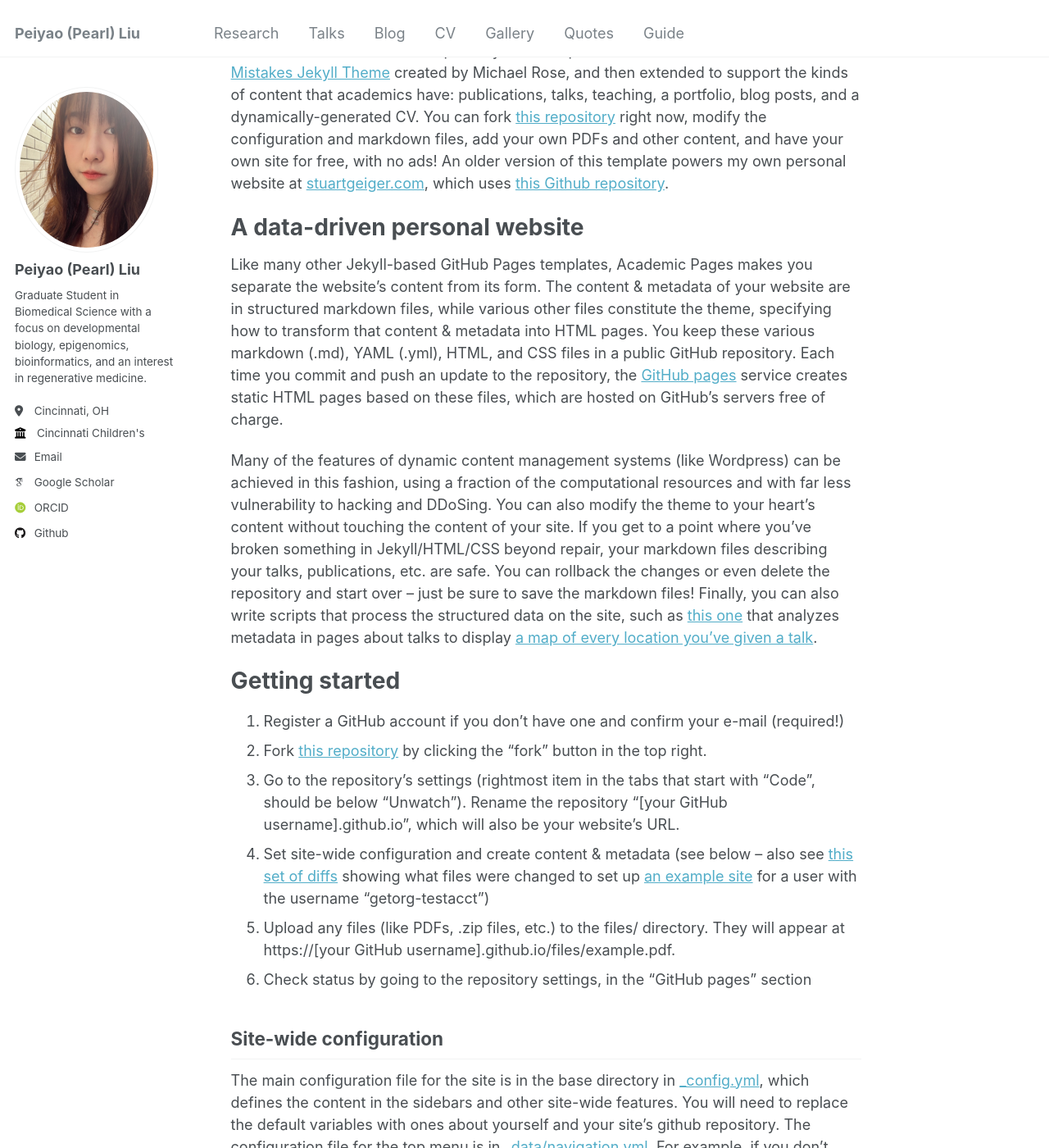
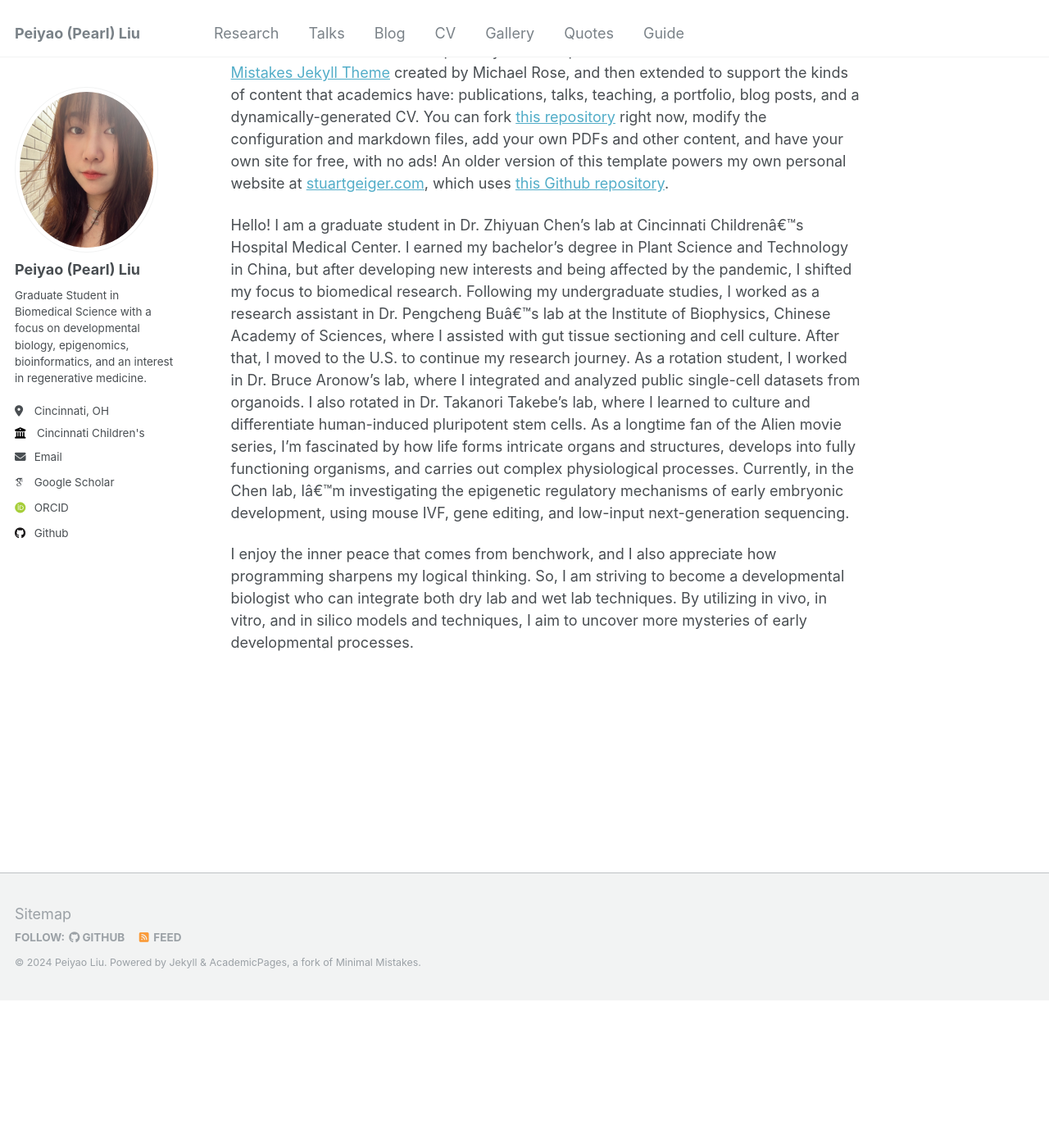
Before and after one commit to PearlLiu-Dev/pearlliu-dev.github.io, a Jekyll site: the page built from _pages/about.md, in a window 1280 px wide and 1400 px high, scrolled down 209 px. Shown: the whole window at 82% size. Built offline with Jekyll 4.4.1, drawn with Linux system fonts in a browser that asks for light colours; some web fonts are replaced; after the commit the page ends 1428 px from its top, so only the background shows below that; some of the changed text lies outside the part shown.

Commit message:
Update about.md

```diff
--- a/_pages/about.md
+++ b/_pages/about.md
@@ -9,41 +9,8 @@ redirect_from:
 
 This is the front page of a website that is powered by the [Academic Pages template](https://github.com/academicpages/academicpages.github.io) and hosted on GitHub pages. [GitHub pages](https://pages.github.com) is a free service in which websites are built and hosted from code and data stored in a GitHub repository, automatically updating when a new commit is made to the respository. This template was forked from the [Minimal Mistakes Jekyll Theme](https://mmistakes.github.io/minimal-mistakes/) created by Michael Rose, and then extended to support the kinds of content that academics have: publications, talks, teaching, a portfolio, blog posts, and a dynamically-generated CV. You can fork [this repository](https://github.com/academicpages/academicpages.github.io) right now, modify the configuration and markdown files, add your own PDFs and other content, and have your own site for free, with no ads! An older version of this template powers my own personal website at [stuartgeiger.com](http://stuartgeiger.com), which uses [this Github repository](https://github.com/staeiou/staeiou.github.io).
 
-A data-driven personal website
-======
-Like many other Jekyll-based GitHub Pages templates, Academic Pages makes you separate the website's content from its form. The content & metadata of your website are in structured markdown files, while various other files constitute the theme, specifying how to transform that content & metadata into HTML pages. You keep these various markdown (.md), YAML (.yml), HTML, and CSS files in a public GitHub repository. Each time you commit and push an update to the repository, the [GitHub pages](https://pages.github.com/) service creates static HTML pages based on these files, which are hosted on GitHub's servers free of charge.
+Hello! I am a graduate student in Dr. Zhiyuan Chen's lab at Cincinnati Childrenâ€™s Hospital Medical Center. I earned my bachelor's degree in Plant Science and Technology in China, but after developing new interests and being affected by the pandemic, I shifted my focus to biomedical research. Following my undergraduate studies, I worked as a research assistant in Dr. Pengcheng Buâ€™s lab at the Institute of Biophysics, Chinese Academy of Sciences, where I assisted with gut tissue sectioning and cell culture. After that, I moved to the U.S. to continue my research journey.
+As a rotation student, I worked in Dr. Bruce Aronow's lab, where I integrated and analyzed public single-cell datasets from organoids. I also rotated in Dr. Takanori Takebe's lab, where I learned to culture and differentiate human-induced pluripotent stem cells.
+As a longtime fan of the Alien movie series, I'm fascinated by how life forms intricate organs and structures, develops into fully functioning organisms, and carries out complex physiological processes. Currently, in the Chen lab, Iâ€™m investigating the epigenetic regulatory mechanisms of early embryonic development, using mouse IVF, gene editing, and low-input next-generation sequencing.
 
-Many of the features of dynamic content management systems (like Wordpress) can be achieved in this fashion, using a fraction of the computational resources and with far less vulnerability to hacking and DDoSing. You can also modify the theme to your heart's content without touching the content of your site. If you get to a point where you've broken something in Jekyll/HTML/CSS beyond repair, your markdown files describing your talks, publications, etc. are safe. You can rollback the changes or even delete the repository and start over -- just be sure to save the markdown files! Finally, you can also write scripts that process the structured data on the site, such as [this one](https://github.com/academicpages/academicpages.github.io/blob/master/talkmap.ipynb) that analyzes metadata in pages about talks to display [a map of every location you've given a talk](https://academicpages.github.io/talkmap.html).
-
-Getting started
-======
-1. Register a GitHub account if you don't have one and confirm your e-mail (required!)
-1. Fork [this repository](https://github.com/academicpages/academicpages.github.io) by clicking the "fork" button in the top right.
-1. Go to the repository's settings (rightmost item in the tabs that start with "Code", should be below "Unwatch"). Rename the repository "[your GitHub username].github.io", which will also be your website's URL.
-1. Set site-wide configuration and create content & metadata (see below -- also see [this set of diffs](http://archive.is/3TPas) showing what files were changed to set up [an example site](https://getorg-testacct.github.io) for a user with the username "getorg-testacct")
-1. Upload any files (like PDFs, .zip files, etc.) to the files/ directory. They will appear at https://[your GitHub username].github.io/files/example.pdf.
-1. Check status by going to the repository settings, in the "GitHub pages" section
-
-Site-wide configuration
-------
-The main configuration file for the site is in the base directory in [_config.yml](https://github.com/academicpages/academicpages.github.io/blob/master/_config.yml), which defines the content in the sidebars and other site-wide features. You will need to replace the default variables with ones about yourself and your site's github repository. The configuration file for the top menu is in [_data/navigation.yml](https://github.com/academicpages/academicpages.github.io/blob/master/_data/navigation.yml). For example, if you don't have a portfolio or blog posts, you can remove those items from that navigation.yml file to remove them from the header.
-
-Create content & metadata
-------
-For site content, there is one markdown file for each type of content, which are stored in directories like _publications, _talks, _posts, _teaching, or _pages. For example, each talk is a markdown file in the [_talks directory](https://github.com/academicpages/academicpages.github.io/tree/master/_talks). At the top of each markdown file is structured data in YAML about the talk, which the theme will parse to do lots of cool stuff. The same structured data about a talk is used to generate the list of talks on the [Talks page](https://academicpages.github.io/talks), each [individual page](https://academicpages.github.io/talks/2012-03-01-talk-1) for specific talks, the talks section for the [CV page](https://academicpages.github.io/cv), and the [map of places you've given a talk](https://academicpages.github.io/talkmap.html) (if you run this [python file](https://github.com/academicpages/academicpages.github.io/blob/master/talkmap.py) or [Jupyter notebook](https://github.com/academicpages/academicpages.github.io/blob/master/talkmap.ipynb), which creates the HTML for the map based on the contents of the _talks directory).
-
-**Markdown generator**
-
-I have also created [a set of Jupyter notebooks](https://github.com/academicpages/academicpages.github.io/tree/master/markdown_generator
-) that converts a CSV containing structured data about talks or presentations into individual markdown files that will be properly formatted for the Academic Pages template. The sample CSVs in that directory are the ones I used to create my own personal website at stuartgeiger.com. My usual workflow is that I keep a spreadsheet of my publications and talks, then run the code in these notebooks to generate the markdown files, then commit and push them to the GitHub repository.
-
-How to edit your site's GitHub repository
-------
-Many people use a git client to create files on their local computer and then push them to GitHub's servers. If you are not familiar with git, you can directly edit these configuration and markdown files directly in the github.com interface. Navigate to a file (like [this one](https://github.com/academicpages/academicpages.github.io/blob/master/_talks/2012-03-01-talk-1.md) and click the pencil icon in the top right of the content preview (to the right of the "Raw | Blame | History" buttons). You can delete a file by clicking the trashcan icon to the right of the pencil icon. You can also create new files or upload files by navigating to a directory and clicking the "Create new file" or "Upload files" buttons.
-
-Example: editing a markdown file for a talk
-![Editing a markdown file for a talk](/images/editing-talk.png)
-
-For more info
-------
-More info about configuring Academic Pages can be found in [the guide](https://academicpages.github.io/markdown/). The [guides for the Minimal Mistakes theme](https://mmistakes.github.io/minimal-mistakes/docs/configuration/) (which this theme was forked from) might also be helpful.
+I enjoy the inner peace that comes from benchwork, and I also appreciate how programming sharpens my logical thinking. So, I am striving to become a developmental biologist who can integrate both dry lab and wet lab techniques. By utilizing in vivo, in vitro, and in silico models and techniques, I aim to uncover more mysteries of early developmental processes.
```
